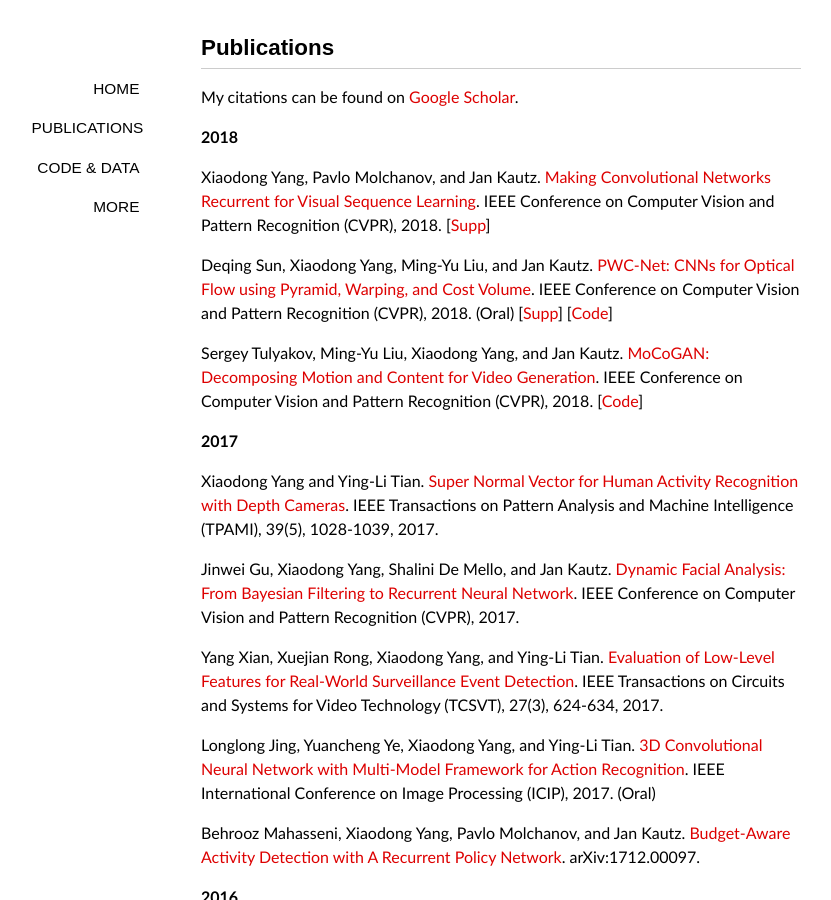
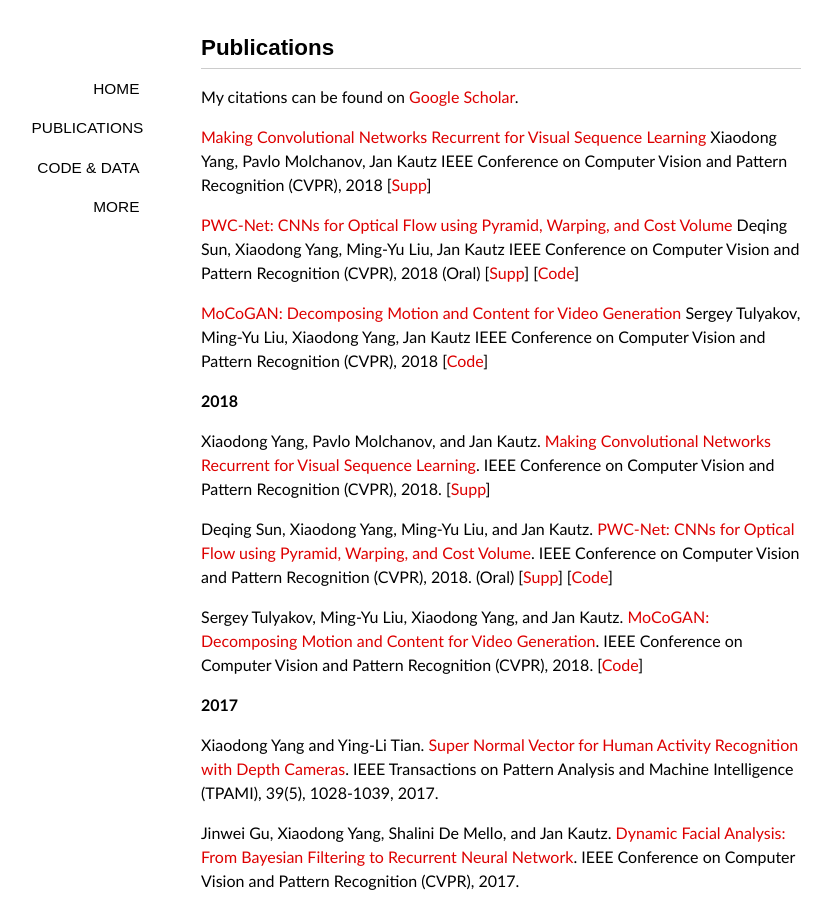
Before and after one commit to xiaodongyang/xiaodongyang.github.io, a Jekyll site: the page built from publications/index.md, in a window 1280 px wide and 900 px high. Shown: the whole window, without its empty margins (139-970 px from the left). Built offline with Jekyll 4.4.1, drawn with Linux system fonts in a browser that asks for light colours; some web fonts are replaced.

Commit message:
Update index.md

```diff
--- a/publications/index.md
+++ b/publications/index.md
@@ -6,6 +6,18 @@
 
 My citations can be found on [Google Scholar](http://scholar.google.com/citations?user=yWsMg_gAAAAJ&hl=en).
 <br>
+
+[Making Convolutional Networks Recurrent for Visual Sequence Learning](/publications/papers/prernn-cvpr18.pdf)
+Xiaodong Yang, Pavlo Molchanov, Jan Kautz
+IEEE Conference on Computer Vision and Pattern Recognition (CVPR), 2018 [[Supp](/publications/papers/prernn-supp-cvpr18.pdf)]
+
+[PWC-Net: CNNs for Optical Flow using Pyramid, Warping, and Cost Volume](/publications/papers/pwc-cvpr18.pdf)
+Deqing Sun, Xiaodong Yang, Ming-Yu Liu, Jan Kautz
+IEEE Conference on Computer Vision and Pattern Recognition (CVPR), 2018 (Oral) [[Supp](/publications/papers/pwc-supp-cvpr18.pdf)] [[Code](http://research.nvidia.com/publication/2018-02_PWC-Net%3A-CNNs-for)]
+
+[MoCoGAN: Decomposing Motion and Content for Video Generation](/publications/papers/mocogan-cvpr18.pdf)
+Sergey Tulyakov, Ming-Yu Liu, Xiaodong Yang, Jan Kautz
+IEEE Conference on Computer Vision and Pattern Recognition (CVPR), 2018 [[Code](https://github.com/sergeytulyakov/mocogan)]
 
 **2018**
 
```
